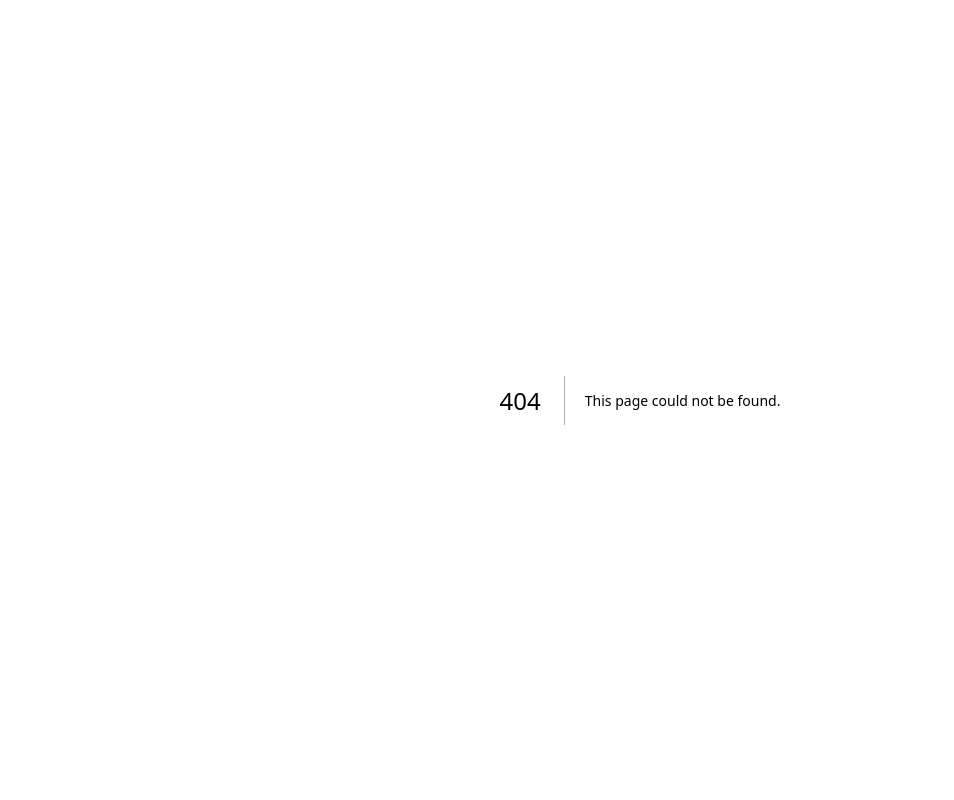
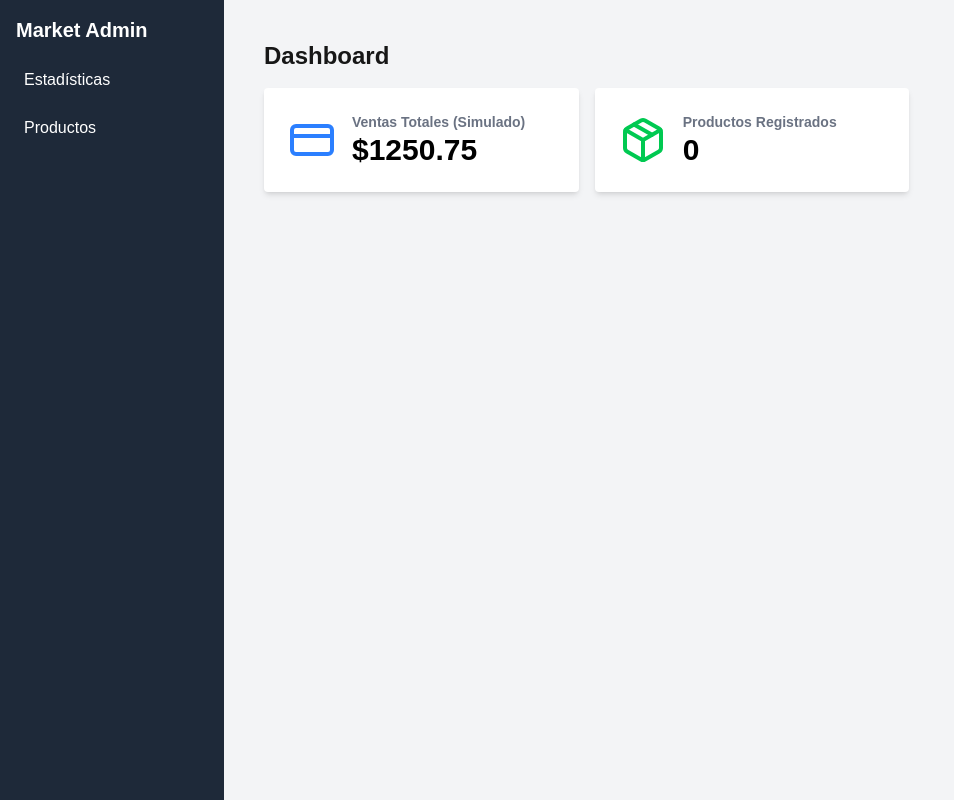
Before and after one commit to cesarrsegovia/market-management-system, a Next.js app: page /dashboard in a window 1280 px wide. Before the commit this address had no page. Shown: the whole page, without its empty margins (0-954 px from the left). Built offline with nearby package versions, Linux system fonts and the light colour scheme; no server answers; the database is empty.

Commit message:
trabajando dashboard y datos

```diff
--- a/package.json
+++ b/package.json
@@ -15,6 +15,7 @@
     "cookie": "^1.0.2",
     "jose": "^6.1.0",
     "jsonwebtoken": "^9.0.2",
+    "lucide-react": "^0.546.0",
     "next": "15.5.5",
     "react": "19.1.0",
     "react-dom": "19.1.0"
--- /dev/null
+++ b/src/app/dashboard/layout.tsx
@@ -0,0 +1,37 @@
+import Link from 'next/link';
+
+export default function DashboardLayout({
+  children, // 1. 'children' es la página que se está mostrando
+}: {
+  children: React.ReactNode;
+}) {
+  return (
+    <div className="flex h-screen bg-gray-100">
+
+      {/* 2. Barra Lateral de Navegación */}
+      <aside className="w-56 bg-gray-800 text-white p-4">
+        <h2 className="text-xl font-bold mb-4">Market Admin</h2>
+        <nav>
+          <ul>
+            <li className="mb-2">
+              <Link href="/dashboard">
+                <span className="block p-2 rounded hover:bg-gray-700">Estadísticas</span>
+              </Link>
+            </li>
+            <li className="mb-2">
+              <Link href="/dashboard/products">
+                <span className="block p-2 rounded hover:bg-gray-700">Productos</span>
+              </Link>
+            </li>
+            {/* Próximamente podríamos añadir más enlaces aquí */}
+          </ul>
+        </nav>
+      </aside>
+
+      {/* 3. Contenido Principal de la Página */}
+      <main className="flex-1 overflow-y-auto p-6">
+        {children}
+      </main>
+    </div>
+  );
+}
--- /dev/null
+++ b/src/app/dashboard/page.tsx
@@ -0,0 +1,62 @@
+import prisma from '@/lib/prisma';
+import { CreditCard, Package } from 'lucide-react'; // 1. Iconos para decorar
+
+// 2. Función para obtener el total de productos
+async function getTotalProducts() {
+  const total = await prisma.product.count();
+  return total;
+}
+
+// 3. Función para obtener el total de categorías
+async function getTotalCategories() {
+  const total = await prisma.category.count();
+  return total;
+}
+
+// 4. (Simulación) Función para obtener las ventas totales
+async function getTotalSales() {
+  // Aún no tenemos el modelo 'Sale', así que simularemos el dato.
+  return 1250.75;
+}
+
+
+// --- El Componente Principal de la Página ---
+export default async function DashboardPage() {
+  // 5. Ejecutamos todas las consultas de datos en paralelo
+  const [totalProducts, totalCategories, totalSales] = await Promise.all([
+    getTotalProducts(),
+    getTotalCategories(),
+    getTotalSales(),
+  ]);
+
+  return (
+    <div className="container mx-auto p-4">
+      <h1 className="text-2xl font-bold mb-4">Dashboard</h1>
+
+      {/* 6. Contenedor de las "tarjetas" de estadísticas */}
+      <div className="grid grid-cols-1 md:grid-cols-3 gap-4">
+
+        {/* Tarjeta de Ventas Totales */}
+        <div className="bg-white p-6 rounded shadow-md flex items-center">
+          <CreditCard className="w-12 h-12 text-blue-500 mr-4" />
+          <div>
+            <h2 className="text-gray-500 text-sm font-semibold">Ventas Totales (Simulado)</h2>
+            <p className="text-3xl font-bold text-black">${totalSales.toFixed(2)}</p>
+          </div>
+        </div>
+
+        {/* Tarjeta de Total de Productos */}
+        <div className="bg-white p-6 rounded shadow-md flex items-center">
+          <Package className="w-12 h-12 text-green-500 mr-4" />
+          <div>
+            <h2 className="text-gray-500 text-sm font-semibold">Productos Registrados</h2>
+            <p className="text-3xl font-bold text-black">{totalProducts}</p>
+          </div>
+        </div>
+
+        {/* (Podríamos añadir más tarjetas, como total de categorías, etc.) */}
+
+      </div>
+    </div>
+  );
+}
--- a/src/app/dashboard/products/page.tsx
+++ b/src/app/dashboard/products/page.tsx
@@ -46,9 +46,9 @@ export default async function ProductsPage() {
           <tbody>
             {products.map((product) => (
               <tr key={product.id} className="border-b hover:bg-gray-50">
-                <td className="py-2 px-4">{product.name}</td>
-                <td className="py-2 px-4">${product.price.toFixed(2)}</td>
-                <td className="py-2 px-4">{product.category.name}</td>
+                <td className="py-2 px-4 text-black">{product.name}</td>
+                <td className="py-2 px-4 text-black">${product.price.toFixed(2)}</td>
+                <td className="py-2 px-4 text-black">{product.category.name}</td>
                 <td className="py-2 px-4">
                   {/* Aquí irán los botones de "Editar" y "Eliminar" */}
                   <ProductActions productId={product.id} />
--- a/src/middleware.ts
+++ b/src/middleware.ts
@@ -19,7 +19,8 @@ export async function middleware(request: NextRequest) {
     errorResponse = { message: 'Autenticación requerida.', status: 401 };
   } else {
     try {
-      tokenPayload = await jwtVerify(token, secret);
+      const { payload } = await jwtVerify(token, secret);
+      tokenPayload = payload; // Guardamos el payload completo
     } catch (error) {
       errorResponse = { message: 'Token inválido o expirado.', status: 401 };
     }
@@ -40,10 +41,17 @@ export async function middleware(request: NextRequest) {
     }
   }
 
-  // 5. (Opcional pero recomendado) Añadir lógica de Roles/Autorización
-  if (tokenPayload && isApiRoute) {
-    // Aquí podríamos verificar el rol del usuario (ej. tokenPayload.role)
-    // y denegar el acceso si no es 'ADMIN' para ciertas rutas POST/PUT/DELETE.
+  // Esta lógica se ejecuta SOLO SI el token es válido (no hubo errorResponse)
+
+  // Verificamos si es una acción de escritura (POST, PUT, DELETE)
+  const isApiWriteAction = (request.method === 'POST' || request.method === 'PUT' || request.method === 'DELETE');
+
+  // Si es una ruta de API, es una acción de escritura, y el rol NO es ADMIN
+  if (isApiRoute && isApiWriteAction && tokenPayload?.role !== 'ADMIN') {
+    return NextResponse.json(
+      { message: 'Acceso denegado: Se requiere rol de Administrador.' },
+      { status: 403 } // 403 Forbidden
+    );
   }
 
   // Si todo está bien, dejamos pasar la petición
```
Also changed, not shown: 1 other file (tests, documents, lock files or other folders).
